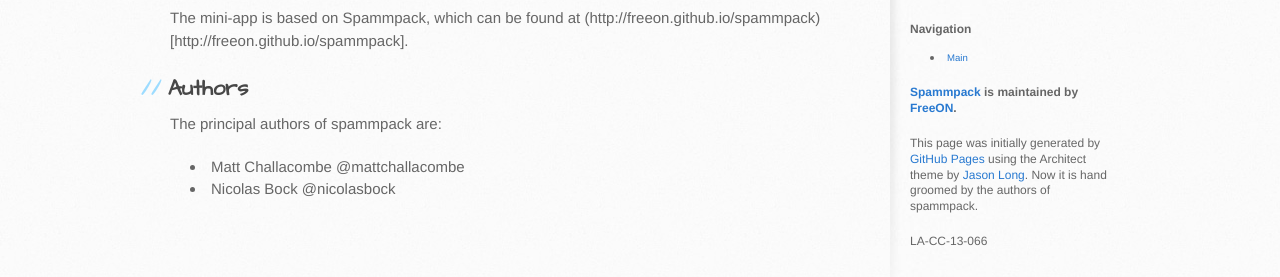
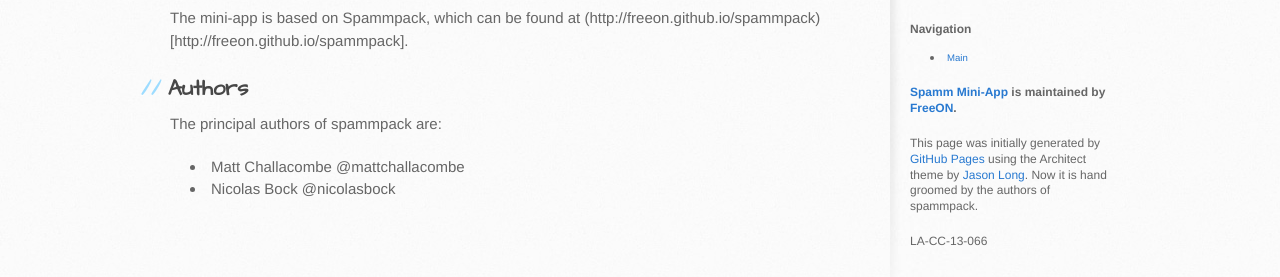
Before and after one commit to FreeON/spamm-miniapp, a Jekyll site: the page built from index.md, in a window 1280 px wide. Shown: the part 444-721 px from the top of the page. Built offline with Jekyll 4.4.1, drawn with Linux system fonts in a browser that asks for light colours.

Commit message:
Fix incorrect link.

```diff
--- a/_layouts/default.html
+++ b/_layouts/default.html
@@ -65,7 +65,7 @@
           </ul>
 
           <p class="repo-owner">
-          <a href="https://github.com/FreeON/spamm-miniapp">Spammpack</a>
+          <a href="https://github.com/FreeON/spamm-miniapp">Spamm Mini-App</a>
           is maintained by
           <a href="https://github.com/FreeON">FreeON</a>.</p>
 
```
